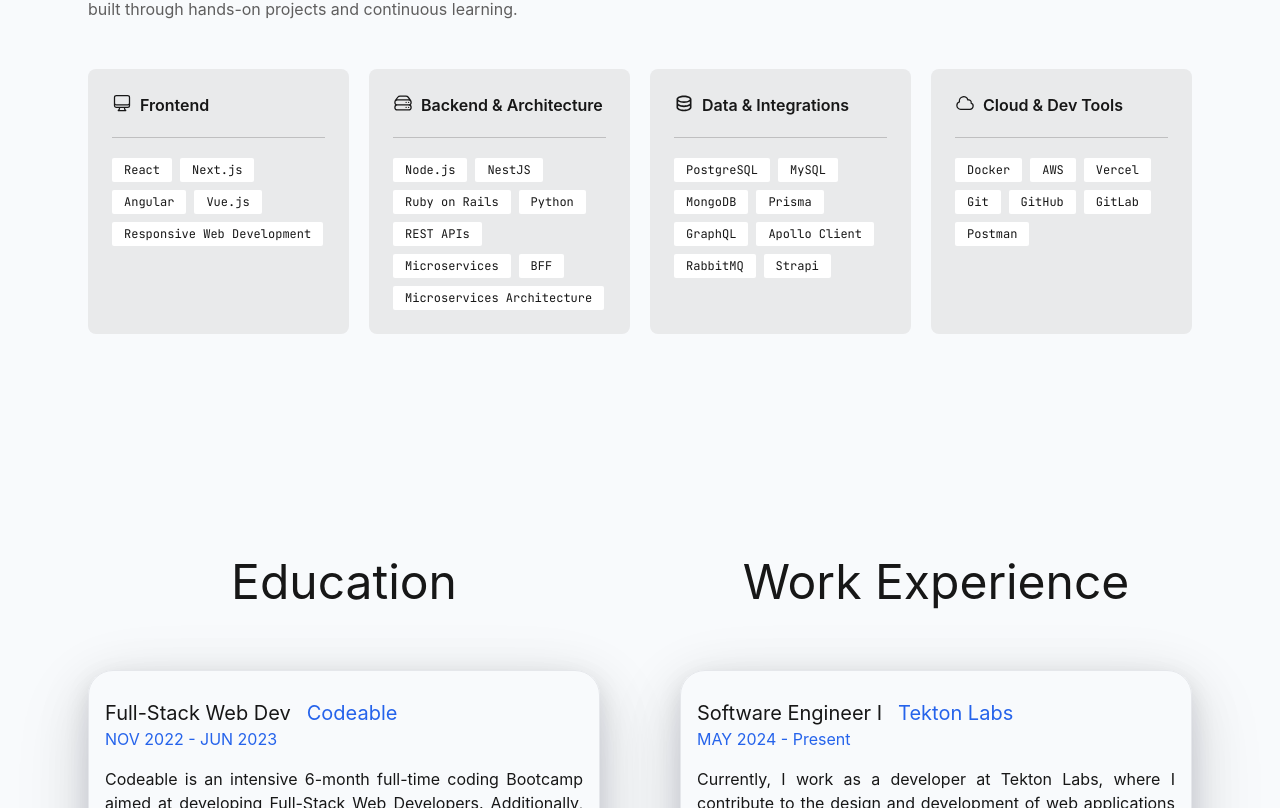
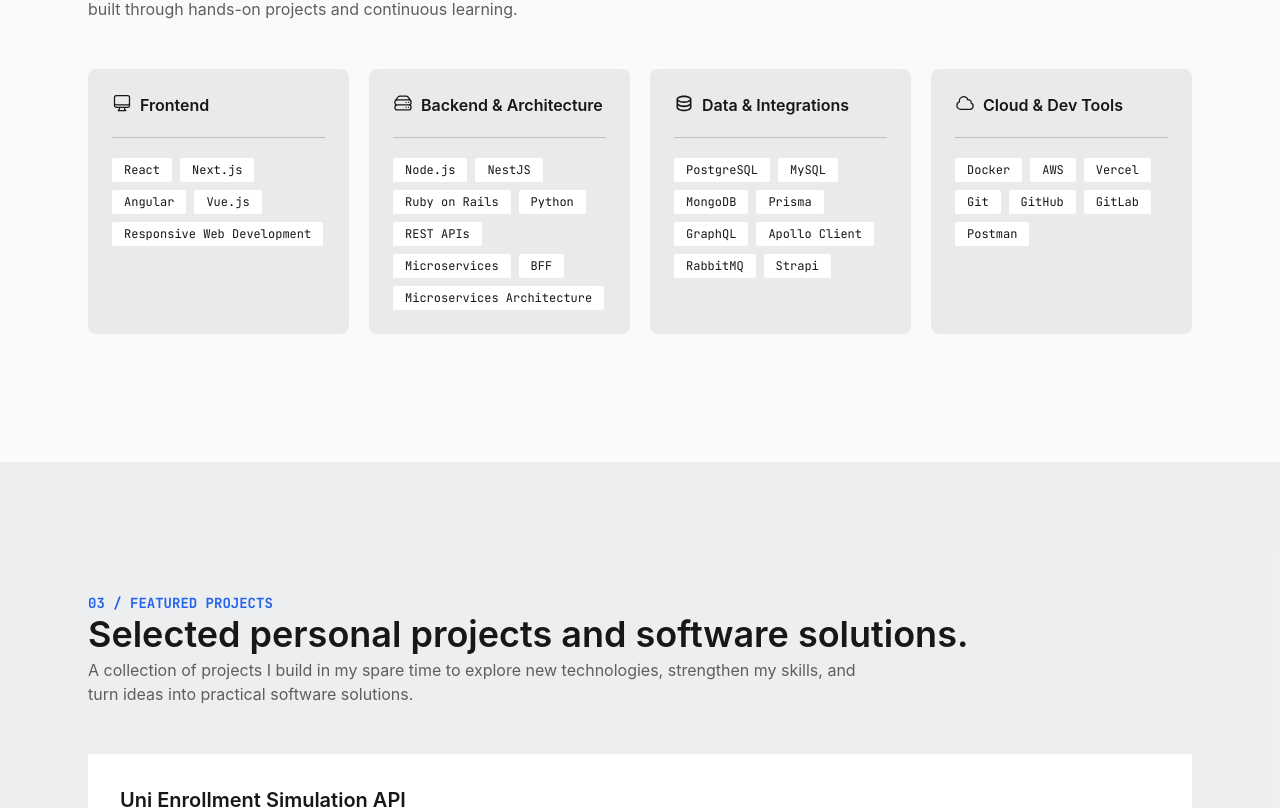
Before and after one commit to dav31rg/myPorfolio, a React (Vite) app: page / in a window 1280 px wide. Shown: the part 1992-2800 px from the top of the page. Built offline with nearby package versions, Linux system fonts and the light colour scheme.

Commit message:
feat: add project listing cards

```diff
--- a/src/App.tsx
+++ b/src/App.tsx
@@ -7,7 +7,7 @@ import About from "./pages/about/about";
 import Experience from "./pages/experience/experience";
 import Hero from "./pages/home/home";
 import NotFound from "./pages/not-found/not-found";
-import Portfolio from "./pages/projects/projects";
+import Projects from "./pages/projects/projects";
 import Skills from "./pages/skills/skills";
 
 function App() {
@@ -49,12 +49,8 @@ function App() {
               />
               <About {...content.about} />
               <Skills info={content.skills} />
+              <Projects info={content.projects} />
               <Experience info={content.experience} labels={content.labels} />
-              <Portfolio
-                info={content.projects}
-                title={content.labels.projects}
-                theme={theme}
-              />
             </main>
           }
         />
--- a/src/components/project-card/project-card.tsx
+++ b/src/components/project-card/project-card.tsx
@@ -1,63 +1,72 @@
-import github from "../../assets/github.svg";
 import Button from "../ui/button";
+import Divider from "../ui/divider";
+import { GitHub, Eye } from "../ui/icons";
 
-interface Info {
-  theme: "light" | "dark";
+interface ProjectCardProps {
   project: {
     title: string;
     description: string;
-    image: string;
-    link: string;
-    textColor?: string;
-    backgroundColor?: string;
-    technologies: Array<string>;
+    technologies: string[];
+    github?: string;
+    demo?: string;
   };
 }
-const Cover: React.FC<Info> = ({ project, theme }) => {
-  const textColor = theme === "dark" ? "#ffffff" : project.textColor;
 
-  return (
-    <div
-      className="flex h-auto w-full flex-col justify-between gap-8 rounded-[20px] pb-4"
-      style={{
-        backgroundColor:
-          theme === "dark" ? "var(--surface-primary)" : project.backgroundColor,
-      }}
+const ProjectCard: React.FC<ProjectCardProps> = ({ project }) => (
+  <article className="flex h-full flex-col gap-5 rounded-xs bg-white dark:bg-secondary p-8">
+    <div className="flex flex-col gap-2">
+      <h3 className="text-xl font-semibold text-(--text-color)">
+        {project.title}
+      </h3>
+      <p className="text-sm text-tertiary dark:text-white/70">
+        {project.description}
+      </p>
+    </div>
+
+    <Divider />
+
+    <ul
+      aria-label={`${project.title} technologies`}
+      className="flex list-none flex-wrap items-center gap-3"
     >
-      <h1 className="mt-4" style={{ color: textColor }}>
-        {project.title}
-      </h1>
-      <div>
-        <img
-          src={project.image}
-          className="h-auto w-full"
-          alt={`${project.title} image`}
-        />
-        <p className="p-4 text-justify" style={{ color: textColor }}>
-          {project.description}
-        </p>
-        <ul className="flex list-none justify-center gap-2">
-          {project.technologies.map((item, index) => (
-            <li key={index}>
-              <img src={item} className="h-6 w-6" alt={`${item} icon`} />
-            </li>
-          ))}
-        </ul>
-      </div>
-      <div>
+      {project.technologies.map((technology, index) => (
+        <span
+          key={`${index}-${technology}`}
+          className="whitespace-nowrap rounded-xs bg-tertiary/10 dark:bg-secondary px-3 py-1 font-mono text-xs text-secondary dark:text-white"
+        >
+          {technology}
+        </span>
+      ))}
+    </ul>
+
+    <div className="mt-auto flex justify-end flex-wrap gap-3">
+      {project.github?.trim() && (
         <Button
-          href={project.link}
+          href={project.github}
           target="_blank"
           rel="noreferrer"
-          variant="ghost"
-          size="icon"
-          aria-label={`${project.title} GitHub repository`}
+          variant="secondary"
+          size="sm"
+          leftIcon={<GitHub className="size-4" />}
         >
-          <img className="w-11" src={github} alt="" />
+          GitHub
         </Button>
-      </div>
+      )}
+      {project.demo?.trim() && (
+        <Button
+          href={project.demo}
+          target="_blank"
+          rel="noreferrer"
+          variant="primary"
+          size="sm"
+
+          leftIcon={<Eye className="size-4" />}
+        >
+          Live Demo
+        </Button>
+      )}
     </div>
-  );
-};
+  </article>
+);
 
-export default Cover;
+export default ProjectCard;
--- a/src/data/portfolio.ts
+++ b/src/data/portfolio.ts
@@ -1,5 +1,4 @@
 import angular from "../assets/angular.svg";
-import api from "../assets/api.webp";
 import arduino from "../assets/arduino.svg";
 import aws from "../assets/aws.svg";
 import cpp from "../assets/cpp.svg";
@@ -13,7 +12,6 @@ import mongoDB from "../assets/mongo-db.svg";
 import nestJs from "../assets/nest-js.svg";
 import nextJs from "../assets/next-js.svg";
 import postgreSql from "../assets/postgre-sql.svg";
-import projectEatable from "../assets/project-eatable.gif";
 import rails from "../assets/rails.svg";
 import react from "../assets/react.svg";
 import ruby from "../assets/ruby.svg";
@@ -74,6 +72,7 @@ const englishInfo = {
       },
     ],
   },
+
   about: {
     label: "About me",
     title: "Engineering Foundations. Building Modern Software Solutions.",
@@ -109,6 +108,7 @@ const englishInfo = {
         "Building web applications, backend services, and software solutions",
     },
   },
+
   skills: {
     label: "Skills",
     title: "Technical skills across modern software development.",
@@ -155,6 +155,7 @@ const englishInfo = {
       },
     ],
   },
+
   experience: {
     work: [
       {
@@ -233,38 +234,39 @@ const englishInfo = {
       },
     ],
   },
-  projects: [
+
+  projects: {
+    label: "Featured Projects",
+    title: "Selected personal projects and software solutions.",
+    subtitle:
+      "A collection of projects I build in my spare time to explore new technologies, strengthen my skills, and turn ideas into practical software solutions.",
+    projectsDetail: [
       {
         title: "Uni Enrollment Simulation API",
         description:
           "This is an API designed for the registration and maintenance of student enrollments at a university, developed using NestJS.",
-      image: api,
-      link: "https://github.com/dav31rg/uniMatricula-API",
-      technologies: [typescript, nestJs],
-      backgroundColor: "#57564F",
-      textColor: "#f8fafc",
+        github: "https://github.com/dav31rg/uniMatricula-API",
+        demo: "https://github.com/dav31rg/uniMatricula-API",
+        technologies: ["typescript", "nestJs"],
       },
       {
         title: "Check-In Simulation API",
         description:
           "This API is designed to simulate the check-in process for airlines",
-      image: api,
-      link: "https://github.com/dav31rg/simulacionCheckInAerolinea-API",
-      technologies: [ruby, rails],
-      backgroundColor: "#DDDAD0",
-      textColor: "#232323",
+        github: "https://github.com/dav31rg/simulacionCheckInAerolinea-API",
+        demo: "",
+        technologies: ["ruby", "ruby on rails"],
       },
       {
         title: "Eatable",
         description:
           "App to empower home cooks. You can see, create, and update recipes and cooking tips. Developed on React JS managing an API.",
-      image: projectEatable,
-      link: "https://github.com/dav31rg/eatable",
-      technologies: [js, react],
-      backgroundColor: "#232323",
-      textColor: "#f8fafc",
+        github: "https://github.com/dav31rg/eatable",
+        demo: "",
+        technologies: ["js", "react"],
       },
     ],
+  },
 };
 
 const spanishInfo = {
@@ -284,6 +286,7 @@ const spanishInfo = {
     { id: "education", label: "Educación" },
     { id: "contact", label: "Contacto" },
   ],
+
   personal: {
     ...englishInfo.personal,
     greeting:
@@ -298,6 +301,7 @@ const spanishInfo = {
       { id: "contact", label: "Contáctame" },
     ],
   },
+
   about: {
     ...englishInfo.about,
     label: "Quién soy",
@@ -335,6 +339,7 @@ const spanishInfo = {
         "Desarrollo de aplicaciones web, servicios backend y soluciones de software",
     },
   },
+
   skills: {
     ...englishInfo.skills,
     label: "Habilidades",
@@ -402,24 +407,39 @@ const spanishInfo = {
       },
     ],
   },
-  projects: [
+
+  projects: {
+    label: "Proyectos personales",
+    title: "Proyectos personales y exploración tecnológica.",
+    subtitle:
+      "Una colección de proyectos que desarrollo en mi tiempo libre para explorar nuevas tecnologías, fortalecer mis habilidades y transformar ideas en soluciones de software.",
+    projectsDetail: [
       {
-      ...englishInfo.projects[0],
-      title: "API de simulación de matrícula universitaria",
+        title: "Uni Enrollment Simulation API",
         description:
-        "API para registrar y administrar matrículas de estudiantes universitarios, desarrollada con NestJS.",
+          "This is an API designed for the registration and maintenance of student enrollments at a university, developed using NestJS.",
+        github: "https://github.com/dav31rg/uniMatricula-API",
+        demo: "",
+        technologies: ["typescript", "nestJs"],
       },
       {
-      ...englishInfo.projects[1],
-      title: "API de simulación de check-in",
-      description: "API que simula el proceso de check-in de una aerolínea.",
+        title: "Check-In Simulation API",
+        description:
+          "This API is designed to simulate the check-in process for airlines",
+        github: "https://github.com/dav31rg/simulacionCheckInAerolinea-API",
+        demo: "",
+        technologies: ["ruby", "rails"],
       },
       {
-      ...englishInfo.projects[2],
+        title: "Eatable",
         description:
-        "Aplicación para impulsar a cocineros independientes. Permite consultar, crear y actualizar recetas y consejos de cocina. Desarrollada con React y conectada a una API.",
+          "App to empower home cooks. You can see, create, and update recipes and cooking tips. Developed on React JS managing an API.",
+        github: "https://github.com/dav31rg/eatable",
+        demo: "",
+        technologies: ["js", "react"],
       },
     ],
+  },
 };
 
 export const portfolioContent = {
--- a/src/pages/projects/projects.tsx
+++ b/src/pages/projects/projects.tsx
@@ -1,30 +1,41 @@
-import Cover from "../../components/project-card/project-card";
+import Badge from "../../components/ui/badge";
+import ProjectCard from "../../components/project-card/project-card";
 
-interface Info {
+interface Project {
   title: string;
-  theme: "light" | "dark";
-  info: {
-    title: string;
-    description: string;
-    image: string;
-    link: string;
-    technologies: Array<string>;
-  }[];
+  description: string;
+  technologies: string[];
+  github?: string;
+  demo?: string;
 }
 
-const Portfolio: React.FC<Info> = ({ info, title, theme }) => {
+interface ProjectsProps {
+  info: {
+    label: string;
+    title: string;
+    subtitle: string;
+    projectsDetail: Project[];
+  };
+}
+
+const Projects: React.FC<ProjectsProps> = ({ info }) => {
   return (
-    <div
-      id="projects"
-      className="layout flex flex-col items-center">
-      <h1 className="mt-12 text-5xl max-lg:mt-4 max-lg:text-3xl">{title}</h1>
-      <div className="mt-12 grid w-full grid-cols-[repeat(auto-fit,minmax(300px,1fr))] gap-8">
-        {info.map((project, index) => (
-          <Cover key={index} project={project} theme={theme} />
-        ))}
-      </div>
+    <div className="bg-secondary/5">
+      <section id="projects" className="layout py-32 max-lg:py-8">
+        <Badge>03 / {info.label.toUpperCase()}</Badge>
+        <h2 className="text-4xl font-semibold max-lg:text-3xl">{info.title}</h2>
+        <p className="mt-1 max-w-3xl text-base text-tertiary">
+          {info.subtitle}
+        </p>
+
+        <div className="mt-12 flex w-full flex-col gap-10">
+          {info.projectsDetail.map((project) => (
+            <ProjectCard key={project.title} project={project} />
+          ))}
+        </div>
+      </section>
     </div>
   );
 };
 
-export default Portfolio;
+export default Projects;
```
Lines whose indentation alone changed are shown as unchanged.
